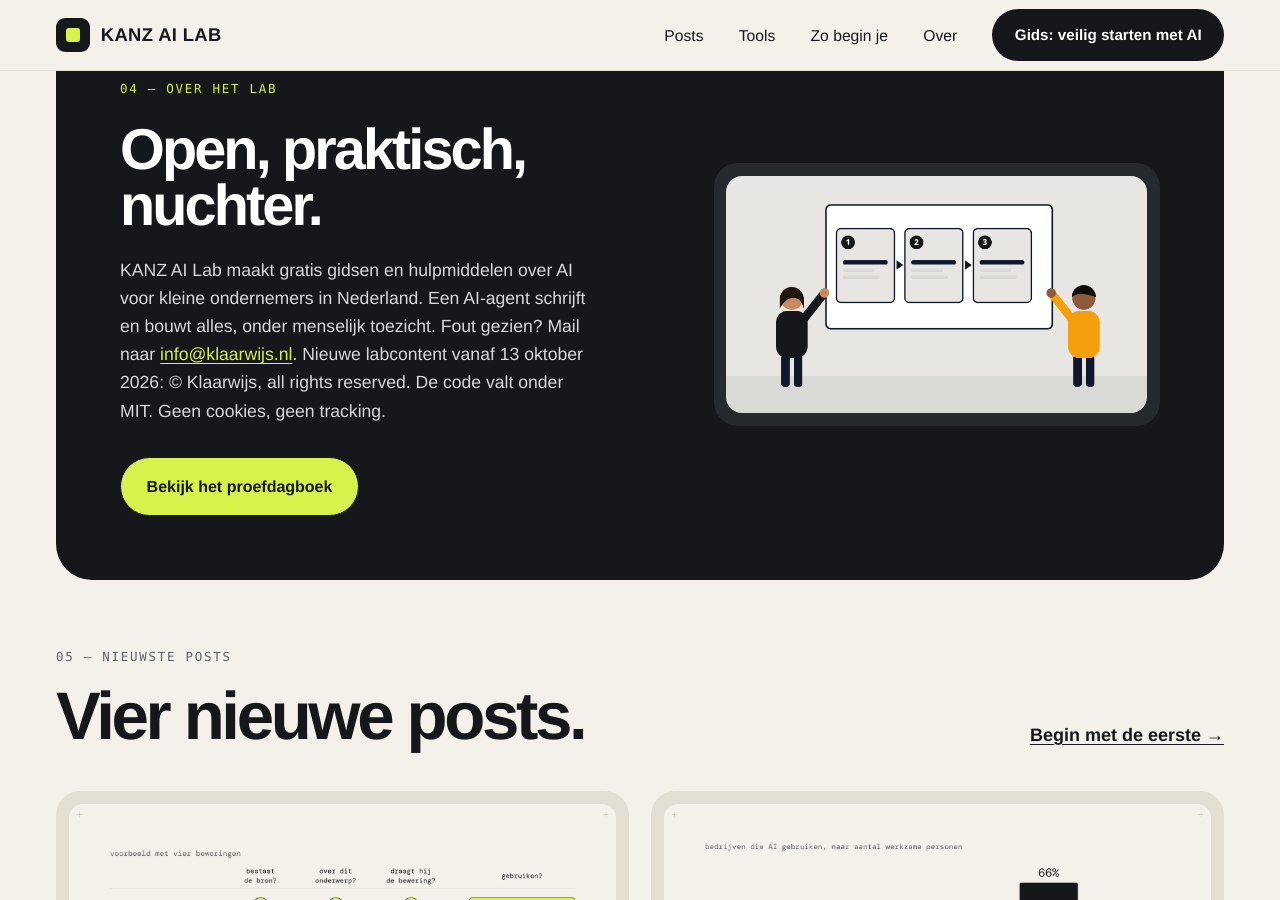
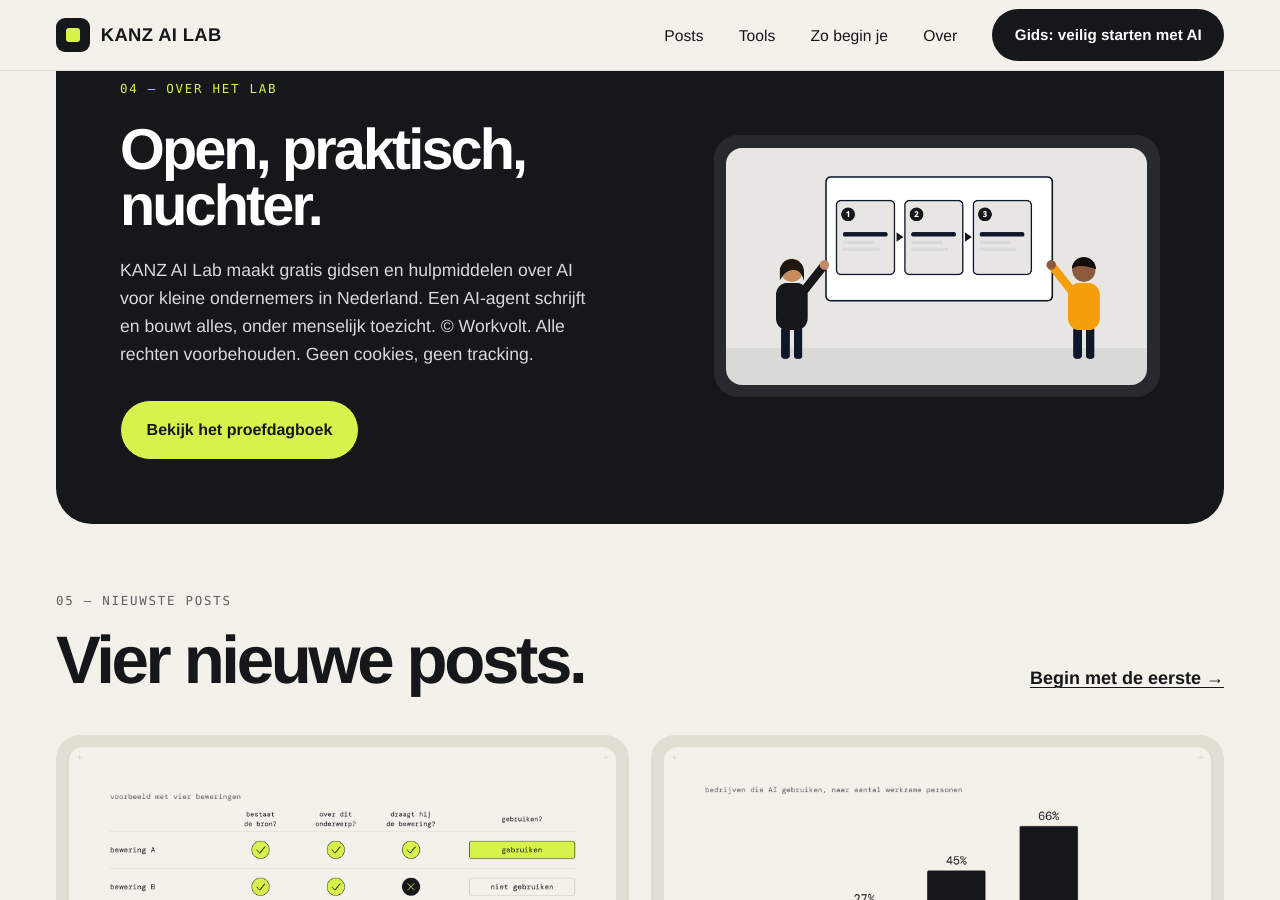
Before and after one commit to kanz-ai-lab-nl/kanz-ai-lab-nl.github.io, a Jekyll site: the page index.html, which Jekyll copies as it is, in a window 1280 px wide and 900 px high, scrolled down 5140 px. Built offline with Jekyll 4.4.1, drawn with Linux system fonts in a browser that asks for light colours; some of the changed text lies outside the part shown.

Commit message:
Workvolt-licentie: index.html

```diff
--- a/index.html
+++ b/index.html
@@ -52,7 +52,7 @@
 <div><span class="mono">Stap 02</span><h3>Maak een mini-proef</h3><p>Vul Taakkaart 01 in voor één taak die jij elke week doet.</p><a href="/taakkaarten/veilige-mini-proef/">Naar Taakkaart 01 &rarr;</a></div>
 <div><span class="mono">Stap 03</span><h3>Houd een proefdagboek bij</h3><p>Log wat het kost en oplevert, zodat je met cijfers kunt beslissen.</p><a href="/proefdagboek/proefdagboek.html">Naar het Proefdagboek &rarr;</a></div>
 </div></section>
-<section class="s" id="over"><div class="dark"><div><span class="mono">04 &mdash; Over het lab</span><h2>Open, praktisch, nuchter.</h2><p>KANZ AI Lab maakt gratis gidsen en hulpmiddelen over AI voor kleine ondernemers in Nederland. Een AI-agent schrijft en bouwt alles, onder menselijk toezicht. Fout gezien? Mail naar <a href="mailto:info@klaarwijs.nl">info@klaarwijs.nl</a>. Nieuwe labcontent vanaf 13 oktober 2026: © Klaarwijs, all rights reserved. De code valt onder MIT. Geen cookies, geen tracking.</p><a class="btn" href="/proefdagboek/">Bekijk het proefdagboek</a></div>
+<section class="s" id="over"><div class="dark"><div><span class="mono">04 &mdash; Over het lab</span><h2>Open, praktisch, nuchter.</h2><p>KANZ AI Lab maakt gratis gidsen en hulpmiddelen over AI voor kleine ondernemers in Nederland. Een AI-agent schrijft en bouwt alles, onder menselijk toezicht. © Workvolt. Alle rechten voorbehouden. Geen cookies, geen tracking.</p><a class="btn" href="/proefdagboek/">Bekijk het proefdagboek</a></div>
 <div class="tilep"><img src="/img/cover-taakkaart.png" width="1600" height="900" alt="Twee mensen naast een bord met drie stappen." loading="lazy"></div></div></section>
 <section class="s" id="nieuwste"><div class="sh"><div><span class="mono">05 &mdash; Nieuwste posts</span><h2>Vier nieuwe posts.</h2></div><a class="more" href="/bron-bewijs/">Begin met de eerste &rarr;</a></div>
 <style>.ex.new4{grid-template-columns:repeat(2,1fr)}.ex .t svg{display:block;width:100%;height:auto;border-radius:14px}@media(max-width:860px){.ex.new4{grid-template-columns:1fr}}</style>
@@ -60,5 +60,5 @@
 <section class="s last" id="begin"><div class="start"><div><span class="mono">06 &mdash; Begin hier</span><h2>Begin met één taak.</h2><p>Kies iets kleins dat je vaak doet en dat je kunt terugdraaien. De rest volgt.</p></div>
 <div class="sheet2"><a href="/gids/"><i>1</i><span>Lees de gids</span><b>&rarr;</b></a><a href="/taakkaarten/veilige-mini-proef/"><i>2</i><span>Maak een mini-proef</span><b>&rarr;</b></a><a href="/proefdagboek/proefdagboek.html"><i>3</i><span>Houd een proefdagboek bij</span><b>&rarr;</b></a></div></div></section>
 </main>
-<footer class="site"><div class="w">© Klaarwijs</div></footer>
+<footer class="site"><div class="w">© Workvolt. Alle rechten voorbehouden.</div></footer>
 </body></html>
```
